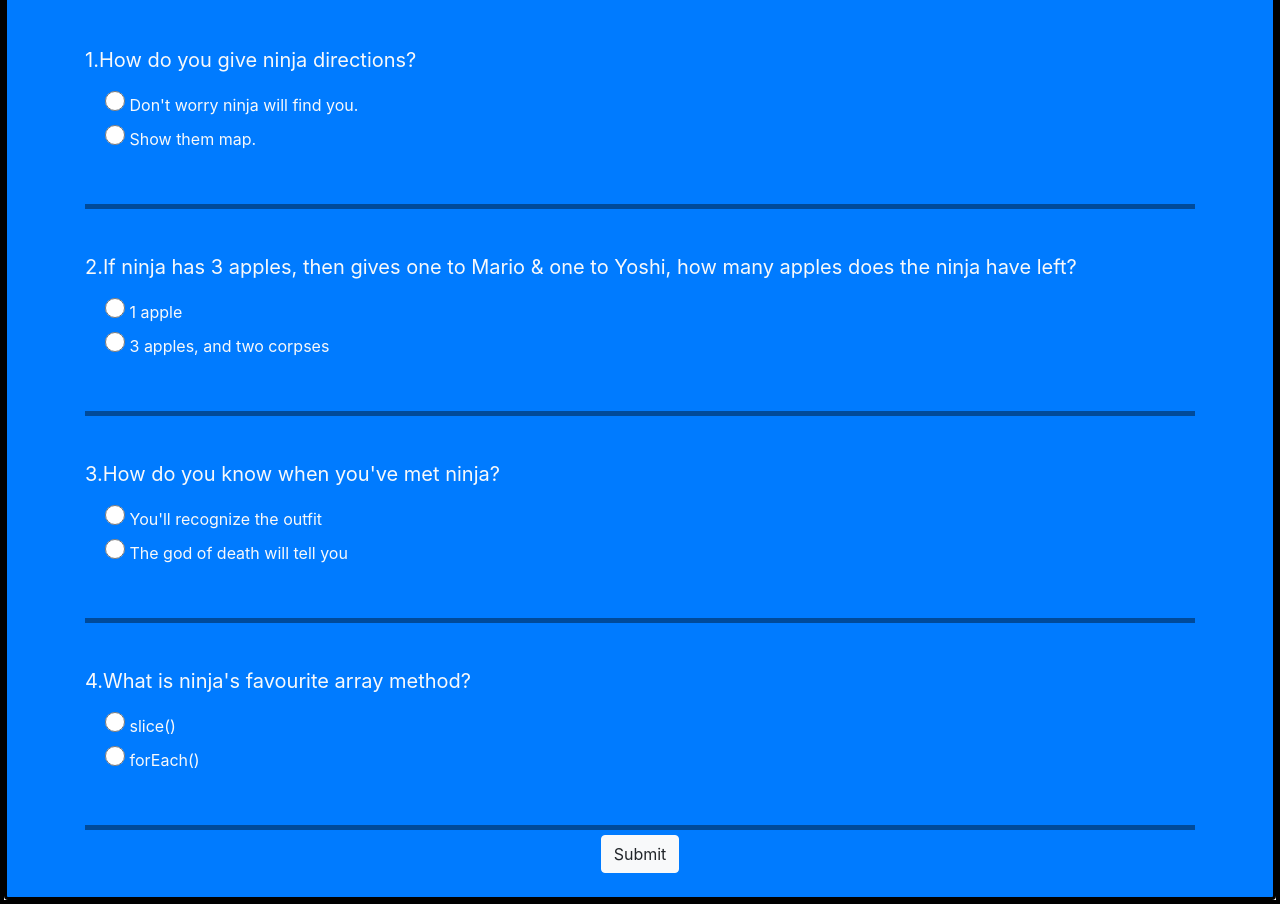
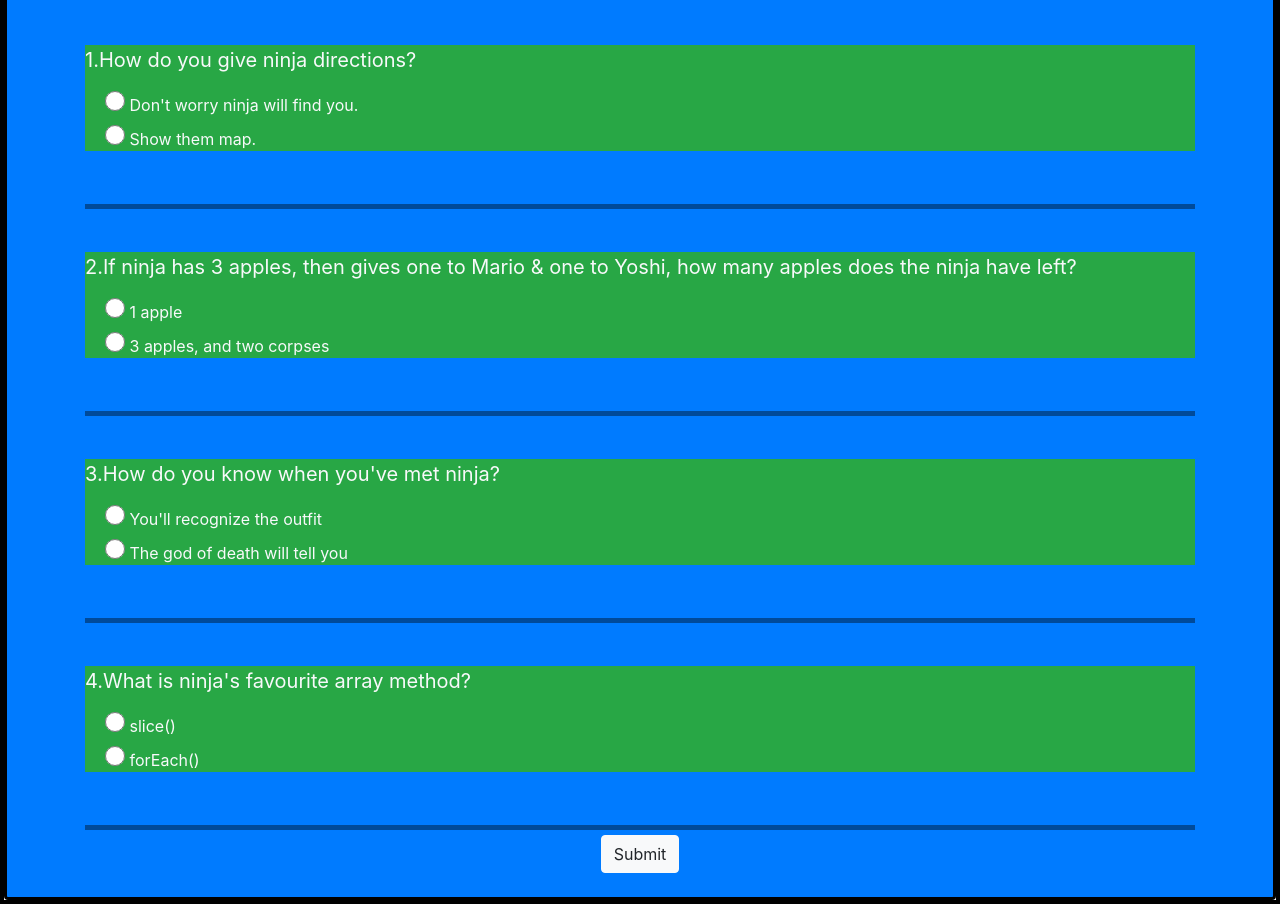
Before and after one commit to Sumit888d/NinjaQuiz, a plain HTML site: page index.html in a window 1280 px wide. Shown: the part 287-1191 px from the top of the page. Drawn offline with nearby package versions, Linux system fonts and the light colour scheme.

Commit message:
Update index.html

```diff
--- a/index.html
+++ b/index.html
@@ -41,7 +41,7 @@
       <div class="container">
         <h2 class="my-5 text-white">On with the questions...</h2>
         <form class="quiz-form text-light">
-          <div class="my-5">
+          <div class="my-5 bg-success">
             <p class="lead font-weight-normal">
               1.How do you give ninja directions?
             </p>
@@ -57,7 +57,7 @@
             </div>
           </div>
           <hr />
-          <div class="my-5">
+          <div class="my-5 bg-success">
             <p class="lead font-weight-normal">
               2.If ninja has 3 apples, then gives one to Mario & one to Yoshi,
               how many apples does the ninja have left?
@@ -72,7 +72,7 @@
             </div>
           </div>
           <hr />
-          <div class="my-5">
+          <div class="my-5 bg-success">
             <p class="lead font-weight-normal">
               3.How do you know when you've met ninja?
             </p>
@@ -90,7 +90,7 @@
             </div>
           </div>
           <hr />
-          <div class="my-5">
+          <div class="my-5 bg-success">
             <p class="lead font-weight-normal">
               4.What is ninja's favourite array method?
             </p>
@@ -110,7 +110,7 @@
         </form>
       </div>
     </div>
-    <div class="popup-wrapper">
+    <div class="popup-wrapper bg-info">
       <div class="popup text-center">
         <div class="popup-close" id="X">x</div>
         <div class="popup-content">
```
